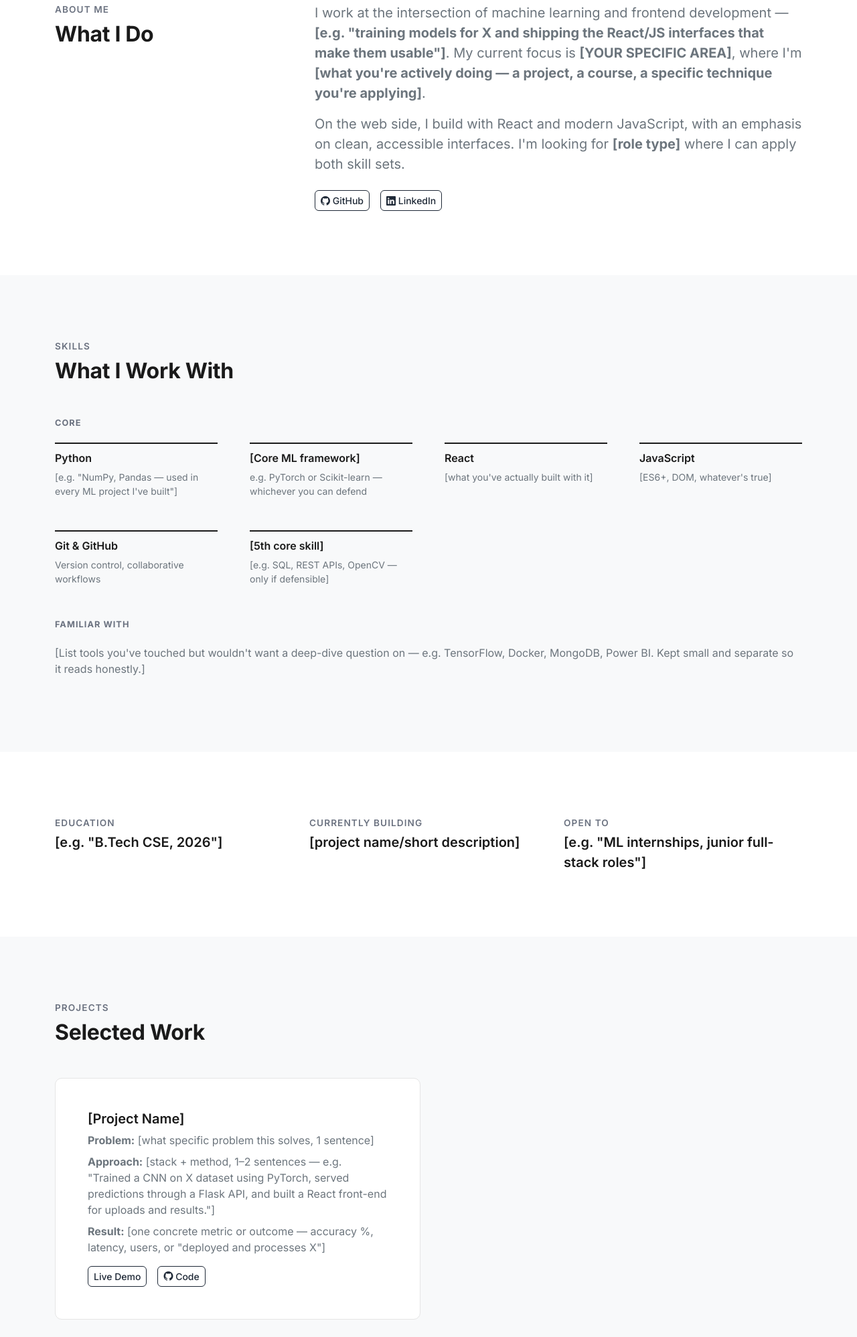
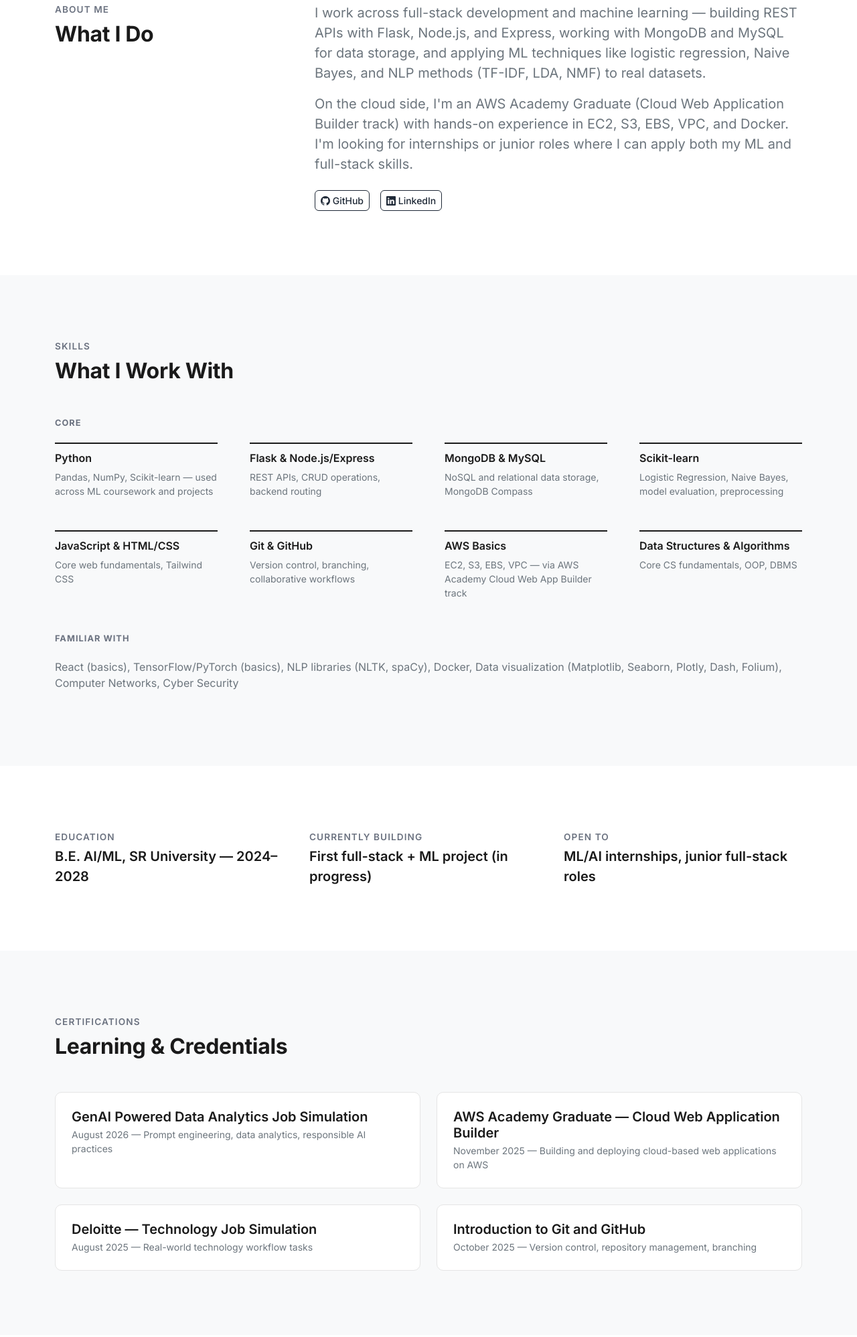
Before and after one commit to sathwik10126/sathwik-sadam, a website: page index.html in a window 1280 px wide. Shown: the part 756-2753 px from the top of the page at 67% size. Drawn offline with nearby package versions, Linux system fonts and the light colour scheme.

Commit message:
added Learning & Credentials

```diff
--- a/index.html
+++ b/index.html
@@ -3,8 +3,8 @@
 <head>
 <meta charset="UTF-8">
 <meta name="viewport" content="width=device-width, initial-scale=1.0">
-<title>Sathwik Sadam — AI/ML Engineer & Web Developer</title>
-<meta name="description" content="Portfolio of Sathwik Sadam — CS student focused on [YOUR FOCUS AREA], building ML models and the web interfaces around them.">
+<title>Sadam Sathwik — AI/ML Engineer & Full-Stack Developer</title>
+<meta name="description" content="Portfolio of Sadam Sathwik — Computer Science (AI/ML) student at SR University, building full-stack apps and ML models.">
 
 <link href="https://cdn.jsdelivr.net/npm/bootstrap@5.3.3/dist/css/bootstrap.min.css" rel="stylesheet">
 <link rel="stylesheet" href="https://cdn.jsdelivr.net/npm/bootstrap-icons@1.11.3/font/bootstrap-icons.css">
@@ -19,7 +19,7 @@
   <!-- Navbar -->
   <nav class="navbar navbar-expand-lg fixed-top navbar-light bg-white" id="mainNav">
     <div class="container">
-      <a class="navbar-brand fw-semibold" href="#home">Sathwik Sadam</a>
+      <a class="navbar-brand fw-semibold" href="#home">Sadam Sathwik</a>
       <button class="navbar-toggler" type="button" data-bs-toggle="collapse" data-bs-target="#navMenu" aria-label="Toggle navigation">
         <span class="navbar-toggler-icon"></span>
       </button>
@@ -28,9 +28,8 @@
           <li class="nav-item"><a class="nav-link" href="#home">Home</a></li>
           <li class="nav-item"><a class="nav-link" href="#about">About</a></li>
           <li class="nav-item"><a class="nav-link" href="#skills">Skills</a></li>
-          <!-- Re-add once real projects are live:
+          <li class="nav-item"><a class="nav-link" href="#certifications">Certifications</a></li>
           <li class="nav-item"><a class="nav-link" href="#projects">Projects</a></li>
-          -->
           <li class="nav-item"><a class="nav-link" href="#contact">Contact</a></li>
           <li class="nav-item">
             <a class="btn btn-primary btn-sm px-3" href="#contact">Get in Touch</a>
@@ -46,12 +45,13 @@
       <div class="row align-items-center g-5">
         <div class="col-lg-8">
           <p class="eyebrow mb-3">Hi, I'm</p>
-          <h1 class="mb-3">Sathwik Sadam</h1>
-          <h2 class="h5 fw-normal text-muted mb-4">AI/ML Engineer &amp; Frontend Developer</h2>
+          <h1 class="mb-3">Sadam Sathwik</h1>
+          <h2 class="h5 fw-normal text-muted mb-4">AI/ML &amp; Full-Stack Development Student</h2>
           <p class="lead text-secondary mb-4" style="max-width: 580px;">
-            I'm a CS student focused on <strong>[YOUR FOCUS, e.g. "computer vision for accessibility tools"]</strong>.
-            Right now I'm working on <strong>[SPECIFIC PROJECT/THING]</strong>, and I build the React front-ends
-            to go with what I train. Looking for <strong>[role type, e.g. "an ML/AI internship" or "a junior full-stack role"]</strong>.
+            I'm a Computer Science (AI/ML) student at SR University, Warangal, building
+            full-stack web apps and machine learning models — from REST APIs in Flask and
+            Node.js to classification and NLP work in Scikit-learn. Looking for
+            internships or junior roles in ML/AI or full-stack development.
           </p>
           <div class="d-flex gap-3 flex-wrap">
             <a href="#contact" class="btn btn-primary px-4">Get in Touch</a>
@@ -77,14 +77,15 @@
         </div>
         <div class="col-lg-8">
           <p class="text-secondary fs-5">
-            I work at the intersection of machine learning and frontend development —
-            <strong>[e.g. "training models for X and shipping the React/JS interfaces that make them usable"]</strong>.
-            My current focus is <strong>[YOUR SPECIFIC AREA]</strong>, where I'm
-            <strong>[what you're actively doing — a project, a course, a specific technique you're applying]</strong>.
+            I work across full-stack development and machine learning — building REST APIs
+            with Flask, Node.js, and Express, working with MongoDB and MySQL for data storage,
+            and applying ML techniques like logistic regression, Naive Bayes, and NLP methods
+            (TF-IDF, LDA, NMF) to real datasets.
           </p>
           <p class="text-secondary fs-5">
-            On the web side, I build with React and modern JavaScript, with an emphasis on clean,
-            accessible interfaces. I'm looking for <strong>[role type]</strong> where I can apply both skill sets.
+            On the cloud side, I'm an AWS Academy Graduate (Cloud Web Application Builder track)
+            with hands-on experience in EC2, S3, EBS, VPC, and Docker. I'm looking for internships
+            or junior roles where I can apply both my ML and full-stack skills.
           </p>
           <div class="d-flex gap-3 mt-4">
             <a href="https://github.com/sathwik10126" target="_blank" rel="noopener" class="btn btn-outline-dark btn-sm">
@@ -109,38 +110,44 @@
 
       <p class="skills-group-label">Core</p>
       <div class="row g-4 g-lg-5 mb-5">
-        <!-- Keep only tools you could talk through for 5+ min in an interview.
-             Suggested starting set below — edit to match what's actually true for you. -->
         <div class="col-md-6 col-lg-3">
           <h3 class="skill-title">Python</h3>
-          <p class="text-secondary small mb-0">[e.g. "NumPy, Pandas — used in every ML project I've built"]</p>
+          <p class="text-secondary small mb-0">Pandas, NumPy, Scikit-learn — used across ML coursework and projects</p>
         </div>
         <div class="col-md-6 col-lg-3">
-          <h3 class="skill-title">[Core ML framework]</h3>
-          <p class="text-secondary small mb-0">e.g. PyTorch or Scikit-learn — whichever you can defend</p>
+          <h3 class="skill-title">Flask &amp; Node.js/Express</h3>
+          <p class="text-secondary small mb-0">REST APIs, CRUD operations, backend routing</p>
         </div>
         <div class="col-md-6 col-lg-3">
-          <h3 class="skill-title">React</h3>
-          <p class="text-secondary small mb-0">[what you've actually built with it]</p>
+          <h3 class="skill-title">MongoDB &amp; MySQL</h3>
+          <p class="text-secondary small mb-0">NoSQL and relational data storage, MongoDB Compass</p>
         </div>
         <div class="col-md-6 col-lg-3">
-          <h3 class="skill-title">JavaScript</h3>
-          <p class="text-secondary small mb-0">[ES6+, DOM, whatever's true]</p>
+          <h3 class="skill-title">Scikit-learn</h3>
+          <p class="text-secondary small mb-0">Logistic Regression, Naive Bayes, model evaluation, preprocessing</p>
+        </div>
+        <div class="col-md-6 col-lg-3">
+          <h3 class="skill-title">JavaScript &amp; HTML/CSS</h3>
+          <p class="text-secondary small mb-0">Core web fundamentals, Tailwind CSS</p>
         </div>
         <div class="col-md-6 col-lg-3">
           <h3 class="skill-title">Git &amp; GitHub</h3>
-          <p class="text-secondary small mb-0">Version control, collaborative workflows</p>
+          <p class="text-secondary small mb-0">Version control, branching, collaborative workflows</p>
         </div>
         <div class="col-md-6 col-lg-3">
-          <h3 class="skill-title">[5th core skill]</h3>
-          <p class="text-secondary small mb-0">[e.g. SQL, REST APIs, OpenCV — only if defensible]</p>
+          <h3 class="skill-title">AWS Basics</h3>
+          <p class="text-secondary small mb-0">EC2, S3, EBS, VPC — via AWS Academy Cloud Web App Builder track</p>
+        </div>
+        <div class="col-md-6 col-lg-3">
+          <h3 class="skill-title">Data Structures &amp; Algorithms</h3>
+          <p class="text-secondary small mb-0">Core CS fundamentals, OOP, DBMS</p>
         </div>
       </div>
 
       <p class="skills-group-label">Familiar With</p>
       <p class="text-secondary">
-        [List tools you've touched but wouldn't want a deep-dive question on —
-        e.g. TensorFlow, Docker, MongoDB, Power BI. Kept small and separate so it reads honestly.]
+        React (basics), TensorFlow/PyTorch (basics), NLP libraries (NLTK, spaCy), Docker,
+        Data visualization (Matplotlib, Seaborn, Plotly, Dash, Folium), Computer Networks, Cyber Security
       </p>
     </div>
   </section>
@@ -151,24 +158,60 @@
       <div class="row g-4">
         <div class="col-md-4">
           <p class="eyebrow mb-1">Education</p>
-          <p class="fs-5 fw-semibold mb-0">[e.g. "B.Tech CSE, 2026"]</p>
+          <p class="fs-5 fw-semibold mb-0">B.E. AI/ML, SR University — 2024–2028</p>
         </div>
         <div class="col-md-4">
           <p class="eyebrow mb-1">Currently Building</p>
-          <p class="fs-5 fw-semibold mb-0">[project name/short description]</p>
+          <p class="fs-5 fw-semibold mb-0">First full-stack + ML project (in progress)</p>
         </div>
         <div class="col-md-4">
           <p class="eyebrow mb-1">Open To</p>
-          <p class="fs-5 fw-semibold mb-0">[e.g. "ML internships, junior full-stack roles"]</p>
+          <p class="fs-5 fw-semibold mb-0">ML/AI internships, junior full-stack roles</p>
+        </div>
+      </div>
+    </div>
+  </section>
+
+  <!-- Certifications -->
+  <section id="certifications" class="py-5 py-lg-6 bg-light">
+    <div class="container py-5">
+      <div class="mb-5">
+        <p class="eyebrow mb-2">Certifications</p>
+        <h2>Learning &amp; Credentials</h2>
+      </div>
+      <div class="row g-4">
+        <div class="col-md-6">
+          <div class="project-card p-4">
+            <h5 class="fw-semibold mb-1">GenAI Powered Data Analytics Job Simulation</h5>
+            <p class="text-secondary small mb-0">August 2026 — Prompt engineering, data analytics, responsible AI practices</p>
+          </div>
+        </div>
+        <div class="col-md-6">
+          <div class="project-card p-4">
+            <h5 class="fw-semibold mb-1">AWS Academy Graduate — Cloud Web Application Builder</h5>
+            <p class="text-secondary small mb-0">November 2025 — Building and deploying cloud-based web applications on AWS</p>
+          </div>
+        </div>
+        <div class="col-md-6">
+          <div class="project-card p-4">
+            <h5 class="fw-semibold mb-1">Deloitte — Technology Job Simulation</h5>
+            <p class="text-secondary small mb-0">August 2025 — Real-world technology workflow tasks</p>
+          </div>
+        </div>
+        <div class="col-md-6">
+          <div class="project-card p-4">
+            <h5 class="fw-semibold mb-1">Introduction to Git and GitHub</h5>
+            <p class="text-secondary small mb-0">October 2025 — Version control, repository management, branching</p>
+          </div>
         </div>
       </div>
     </div>
   </section>
 
   <!-- Projects -->
-  <!-- Un-hide the nav link once this section has real content.
-       Template for each project card below — duplicate as needed. -->
-  <section id="projects" class="py-5 py-lg-6 bg-light">
+  <!-- ⚠️ DUMMY PROJECT BELOW — your resume also only has placeholder project titles.
+       Replace this with a real project (and update your resume too) before sharing this site. -->
+  <section id="projects" class="py-5 py-lg-6 bg-white">
     <div class="container py-5">
       <div class="mb-5">
         <p class="eyebrow mb-2">Projects</p>
@@ -176,35 +219,34 @@
       </div>
       <div class="row g-4">
 
-        <!-- PROJECT CARD TEMPLATE -->
         <div class="col-md-6">
-          <div class="project-card p-4 p-md-5">
-            <h5 class="fw-semibold mb-2">[Project Name]</h5>
+          <div class="project-card p-4 p-md-5 position-relative">
+            <span class="badge bg-warning text-dark position-absolute top-0 end-0 m-3">Demo — placeholder</span>
+            <h5 class="fw-semibold mb-2">Image Classifier Web App</h5>
             <p class="text-secondary mb-2">
-              <strong>Problem:</strong> [what specific problem this solves, 1 sentence]
+              <strong>Problem:</strong> Manually sorting images by category is slow and error-prone.
             </p>
             <p class="text-secondary mb-2">
-              <strong>Approach:</strong> [stack + method, 1–2 sentences — e.g. "Trained a CNN on X dataset using PyTorch, served predictions through a Flask API, and built a React front-end for uploads and results."]
+              <strong>Approach:</strong> Trained a model on a labeled image dataset using Scikit-learn, served predictions through a Flask API, and built a front-end for uploads and results.
             </p>
             <p class="text-secondary mb-3">
-              <strong>Result:</strong> [one concrete metric or outcome — accuracy %, latency, users, or "deployed and processes X"]
+              <strong>Result:</strong> Placeholder metric — replace with your real accuracy/result once built.
             </p>
             <div class="d-flex gap-3">
-              <a href="#" target="_blank" rel="noopener" class="btn btn-outline-dark btn-sm">Live Demo</a>
-              <a href="#" target="_blank" rel="noopener" class="btn btn-outline-dark btn-sm">
+              <a href="#" target="_blank" rel="noopener" class="btn btn-outline-dark btn-sm disabled">Live Demo</a>
+              <a href="#" target="_blank" rel="noopener" class="btn btn-outline-dark btn-sm disabled">
                 <i class="bi bi-github"></i> Code
               </a>
             </div>
           </div>
         </div>
-        <!-- END TEMPLATE — duplicate this block for project #2 -->
 
       </div>
     </div>
   </section>
 
   <!-- Contact -->
-  <section id="contact" class="py-5 py-lg-6 bg-white">
+  <section id="contact" class="py-5 py-lg-6 bg-light">
     <div class="container py-5">
       <div class="row g-5">
         <div class="col-lg-5">
@@ -216,6 +258,7 @@
           <a href="mailto:sadamsathwik@gmail.com" class="d-inline-flex align-items-center gap-2 text-decoration-none fw-semibold text-dark fs-5">
             <i class="bi bi-envelope"></i> sadamsathwik@gmail.com
           </a>
+          <p class="text-secondary mt-3 mb-0"><i class="bi bi-telephone"></i> +91 98497 30505</p>
         </div>
         <div class="col-lg-7">
           <form id="contact-form" class="contact-form p-4 p-md-5">
@@ -246,7 +289,7 @@
   <!-- Footer -->
   <footer class="bg-white border-top py-4">
     <div class="container d-flex flex-column flex-md-row justify-content-between align-items-center gap-3">
-      <p class="mb-0 text-secondary small">&copy; 2026 Sathwik Sadam. All rights reserved.</p>
+      <p class="mb-0 text-secondary small">&copy; 2026 Sadam Sathwik. All rights reserved.</p>
       <div class="d-flex gap-3">
         <a href="https://github.com/sathwik10126" target="_blank" rel="noopener" class="text-dark" aria-label="GitHub"><i class="bi bi-github fs-5"></i></a>
         <a href="https://www.linkedin.com/in/sathwik-sadam-11a114325/" target="_blank" rel="noopener" class="text-dark" aria-label="LinkedIn"><i class="bi bi-linkedin fs-5"></i></a>
```
